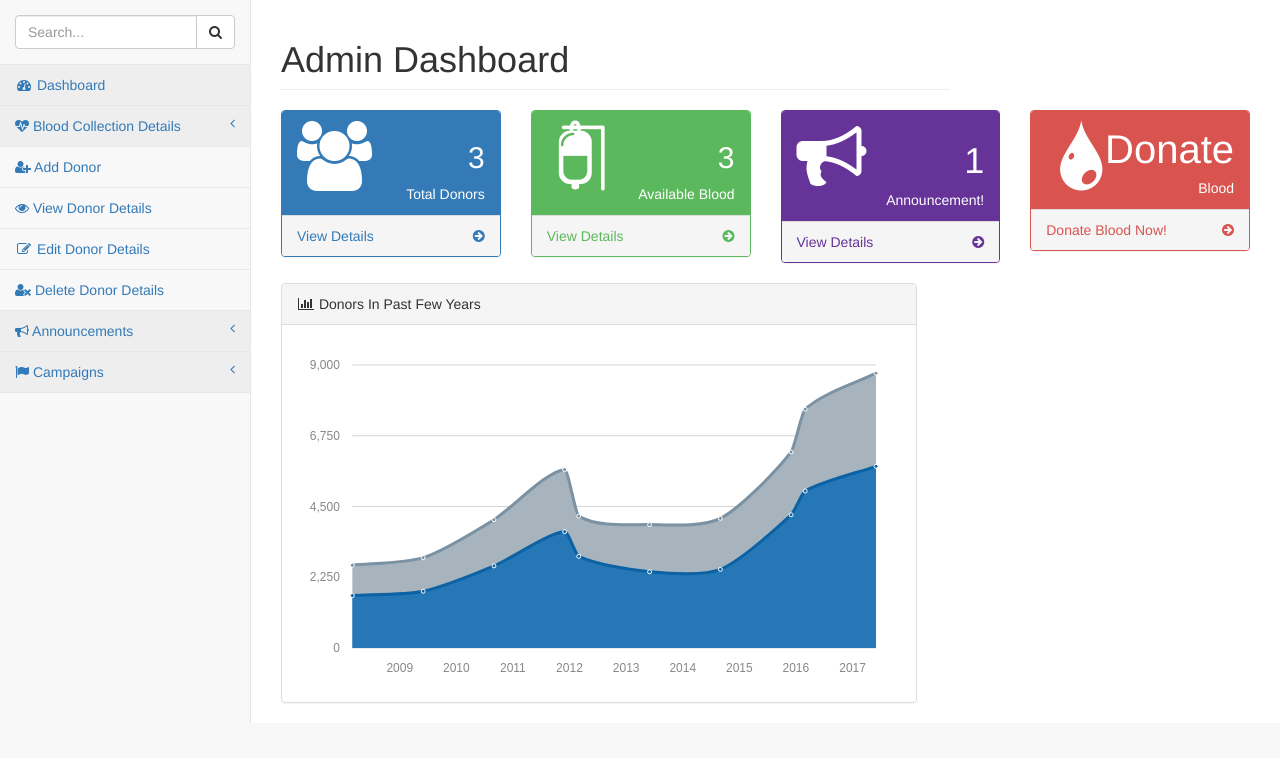
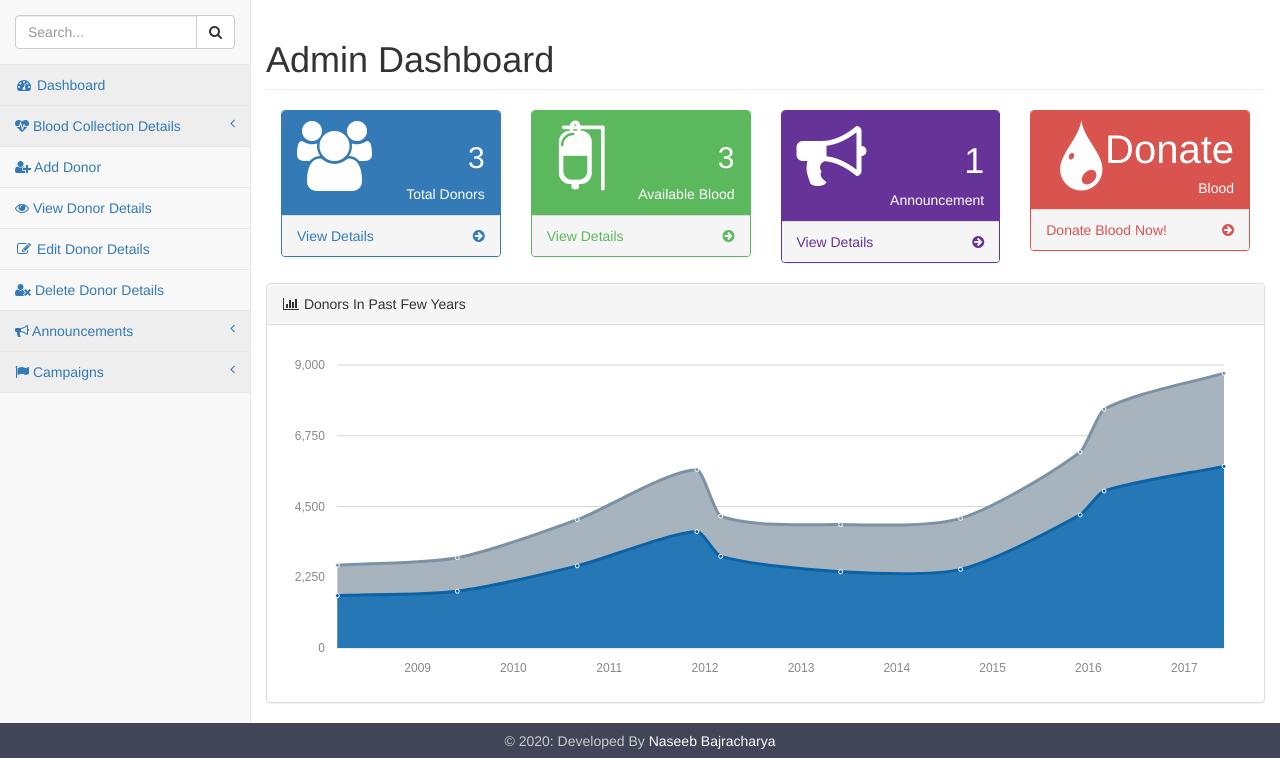
Before and after one commit to naseebbajracharya/bloodbanksystemphp, a PHP site: page /pages/index.php in a window 1280 px wide. Shown: the part 51-809 px from the top of the page. Before the commit the page ends 774 px from the top, so only its background shows below. Run offline with PHP 8.4, Linux system fonts and the light colour scheme; data comes from the database, SQL or seed files in the repository.

Commit message:
changes in admin dashboard

```diff
--- a/pages/index.php
+++ b/pages/index.php
@@ -185,7 +185,7 @@
 
         <div id="page-wrapper">
             <div class="row">
-                <div class="col-lg-12">
+                <div class=".col-lg-12">
                     <h1 class="page-header">Admin Dashboard</h1>
                 </div>
                 <!-- /.col-lg-12 -->
@@ -254,7 +254,7 @@
                                 <div class="col-xs-9 text-right">
                                 <?php include 'dashannouncecount.php';?>
                                     <div class="huge"> </div>
-                                    <div>Announcement!</div>
+                                    <div>Announcement</div>
                                 </div>
                             </div>
                         </div>
@@ -292,7 +292,8 @@
             </div>
             <!-- /.row -->
             <div class="row">
-                <div class="col-lg-8">
+
+                <div class=".col-lg-12">
                     <div class="panel panel-default">
                         <div class="panel-heading">
                             <i class="fa fa-bar-chart-o fa-fw"></i> Donors In Past Few Years
@@ -341,6 +342,28 @@
 
 </body>
 
+<footer>
+        <p>&copy; <?php echo date("Y"); ?>: Developed By <a href="https://github.com/naseebbajracharya/bloodbanksystemphp" style="color:white; text-decoration:none;" href="#"> Naseeb Bajracharya</a></p>
+    </footer>
+
+	<style>
+	footer{
+   background-color: #424558;
+    bottom: 0;
+    left: 0;
+    right: 0;
+    height: 35px;
+    text-align: center;
+    color: #CCC;
+}
+
+footer p {
+    padding: 10.5px;
+    margin: 0px;
+    line-height: 100%;
+}
+	</style>
+
 <script>
 function myFunction(){
     alert("Notification Sent to all the active donors");
```
